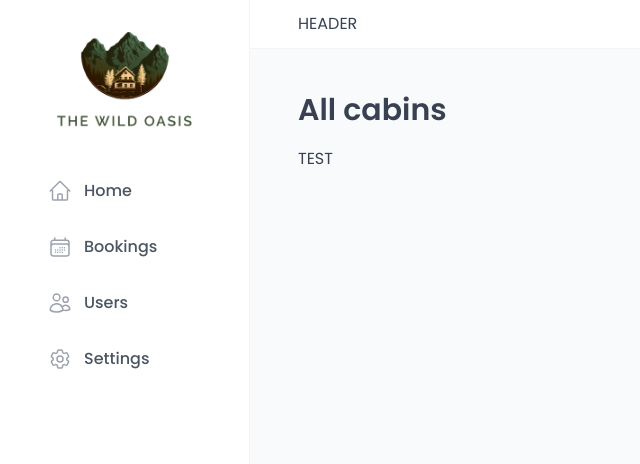
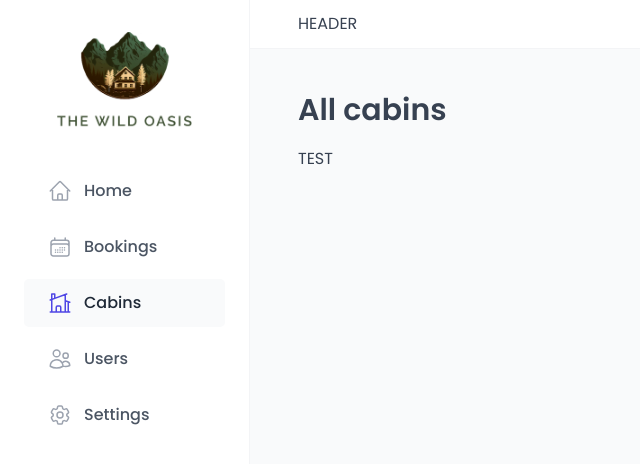
Before and after one commit to NikolaGedovic/the-wild-oasis, a React (Vite) app: page /cabins in a window 1280 px wide. Shown: the top 464 px of the page, without its empty margins (0-640 px from the left). Built offline with nearby package versions, Linux system fonts and the light colour scheme; no server answers; the database is empty; a web font is replaced by a local one.

Commit message:
connecting supabase backend to the app

```diff
--- a/package.json
+++ b/package.json
@@ -10,6 +10,7 @@
     "preview": "vite preview"
   },
   "dependencies": {
+    "@supabase/supabase-js": "^2.54.0",
     "react": "^19.1.0",
     "react-dom": "^19.1.0",
     "react-icons": "^5.5.0",
--- a/src/pages/Cabins.jsx
+++ b/src/pages/Cabins.jsx
@@ -1,7 +1,12 @@
+import { useEffect } from "react";
 import Heading from "../ui/Heading";
 import Row from "../ui/Row";
+import { getCabins } from "../services/apiCabins";
 
 function Cabins() {
+  useEffect(function () {
+    getCabins().then((data) => console.log(data));
+  }, []);
   return (
     <Row type="horizontal">
       <Heading as="h1">All cabins</Heading>
--- /dev/null
+++ b/src/services/apiCabins.js
@@ -0,0 +1,10 @@
+import supabase from "./supabase";
+
+export async function getCabins() {
+  const { data, error } = await supabase.from("cabins").select("*");
+  if (error) {
+    console.error(error);
+    throw new Error("Cabins could not be loaded.");
+  }
+  return data;
+}
--- /dev/null
+++ b/src/services/supabase.js
@@ -0,0 +1,9 @@
+import { createClient } from "@supabase/supabase-js";
+
+const supabaseUrl = "https://tdnomrgyheypscctnijn.supabase.co";
+const supabaseKey =
+  "eyJhbGciOiJIUzI1NiIsInR5cCI6IkpXVCJ9.eyJpc3MiOiJzdXBhYmFzZSIsInJlZiI6InRkbm9tcmd5aGV5cHNjY3RuaWpuIiwicm9sZSI6ImFub24iLCJpYXQiOjE3NTQ3NDQxMjksImV4cCI6MjA3MDMyMDEyOX0.Q-I7mTRYSQrhMYKjio4rSxTPsAc-Q0gEKTNuXRqgGI8";
+
+const supabase = createClient(supabaseUrl, supabaseKey);
+
+export default supabase;
--- a/src/ui/MainNav.jsx
+++ b/src/ui/MainNav.jsx
@@ -70,6 +70,12 @@ function MainNav() {
           </StyledNavLink>
         </li>
         <li>
+          <StyledNavLink to={"cabins"}>
+            <HiOutlineHomeModern />
+            <span>Cabins</span>
+          </StyledNavLink>
+        </li>
+        <li>
           <StyledNavLink to={"users"}>
             <HiOutlineUsers />
             <span>Users</span>
```
Also changed, not shown: 1 other file (tests, documents, lock files or other folders).
